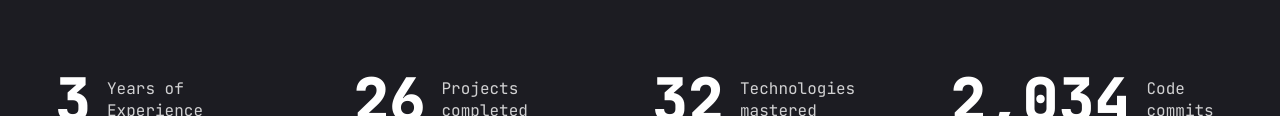
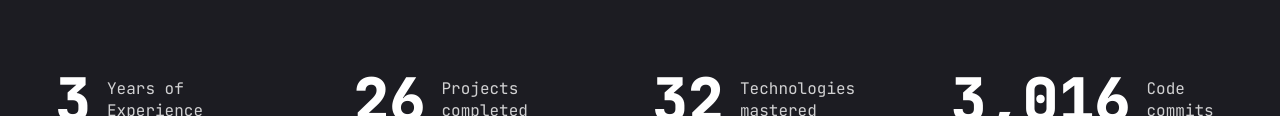
Before and after one commit to Bdelas777/portafolio, a Next.js app: page / in a window 1280 px wide. Shown: the part 684-820 px from the top of the page. Built offline with nearby package versions, Linux system fonts and the light colour scheme.

Commit message:
update stats

```diff
--- a/components/Stats.jsx
+++ b/components/Stats.jsx
@@ -15,7 +15,7 @@
     text:"Technologies mastered"
   },
   {
-    num:2058,
+    num:3040,
     text:"Code commits"
   },
 ]
```
